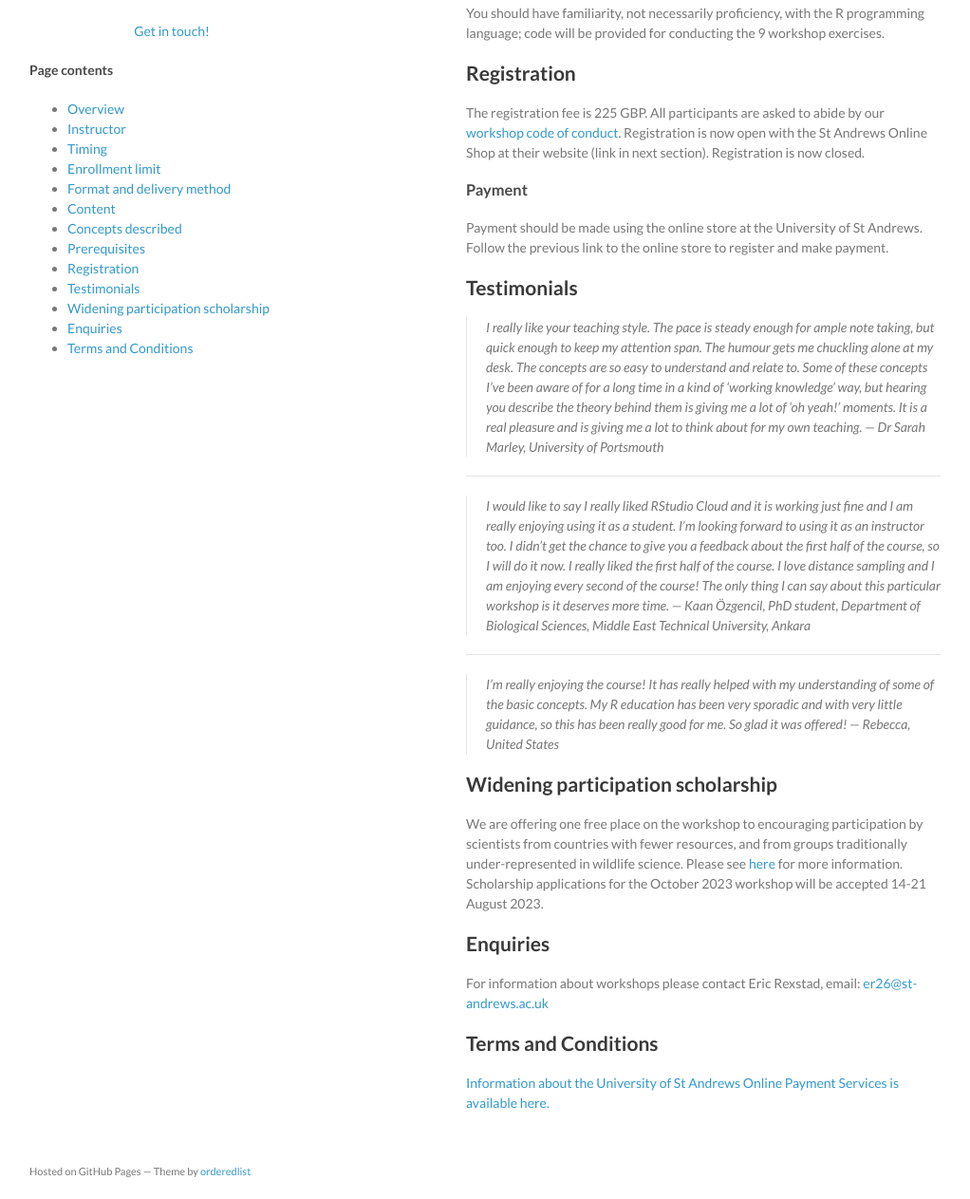
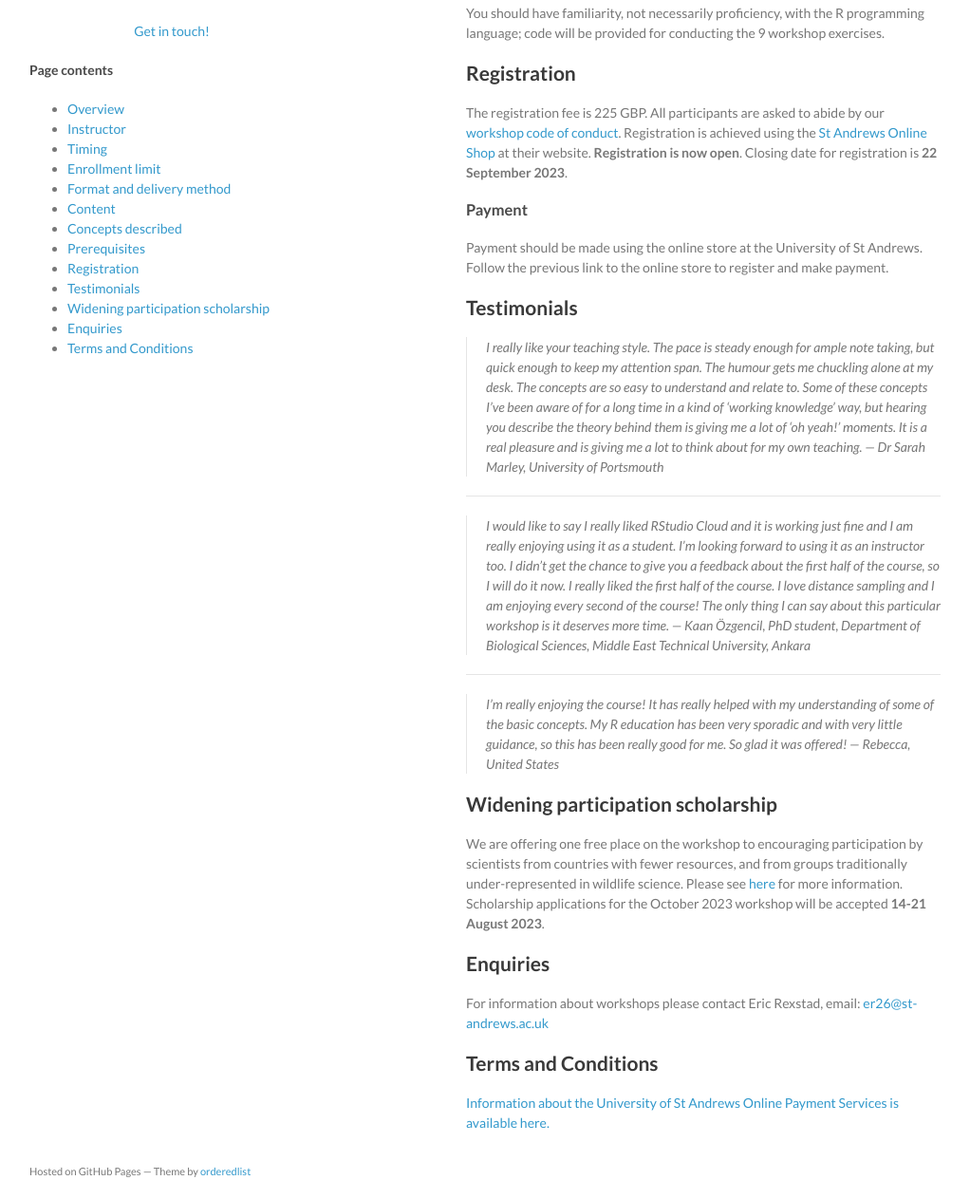
Before and after one commit to distanceworkshops/distanceworkshops.github.io, a Jekyll site: the page built from intro-oct-2023.md, in a window 1280 px wide and 1400 px high, scrolled down 1853 px, cut to the strip 137-1400 px from the top of the window. Shown: the whole strip at 95% size, without its empty margins (129-1151 px from the left). Built offline with Jekyll 4.4.1, drawn with Linux system fonts in a browser that asks for light colours; before the commit the page ends 3232 px from its top, so only the background shows below that.

Commit message:
Update intro-oct-2023.md
online shop link added

```diff
--- a/intro-oct-2023.md
+++ b/intro-oct-2023.md
@@ -59,7 +59,7 @@ Distance sampling concepts to be discussed include:
 You should have familiarity, not necessarily proficiency, with the R programming language; code will be provided for conducting the 9 workshop exercises.
 
 ## Registration
-The registration fee is 225 GBP. All participants are asked to abide by our [workshop code of conduct](code-of-conduct). Registration is now open with the St Andrews Online Shop at their website (link in next section). Registration is now closed.
+The registration fee is 225 GBP. All participants are asked to abide by our [workshop code of conduct](code-of-conduct). Registration is achieved using the [St Andrews Online Shop](https://onlineshop.st-andrews.ac.uk/conferences-and-events/events/creem/online-live-workshop-introductory-distance-sampling-9th-20th-ocotber-2023) at their website. **Registration is now open**. Closing date for registration is **22 September 2023**.
 
 ### Payment
 Payment should be made using the online store at the University of St Andrews. Follow the previous link to the online store to register and make payment.
@@ -77,7 +77,7 @@ Payment should be made using the online store at the University of St Andrews. F
 
 ## Widening participation scholarship
 
-We are offering one free place on the workshop to encouraging participation by scientists from countries with fewer resources, and from groups traditionally under-represented in wildlife science.  Please see [here](widening-participation) for more information.  Scholarship applications for the October 2023 workshop will be accepted 14-21 August 2023.
+We are offering one free place on the workshop to encouraging participation by scientists from countries with fewer resources, and from groups traditionally under-represented in wildlife science.  Please see [here](widening-participation) for more information.  Scholarship applications for the October 2023 workshop will be accepted **14-21 August 2023**.
 
 ## Enquiries
 
```
